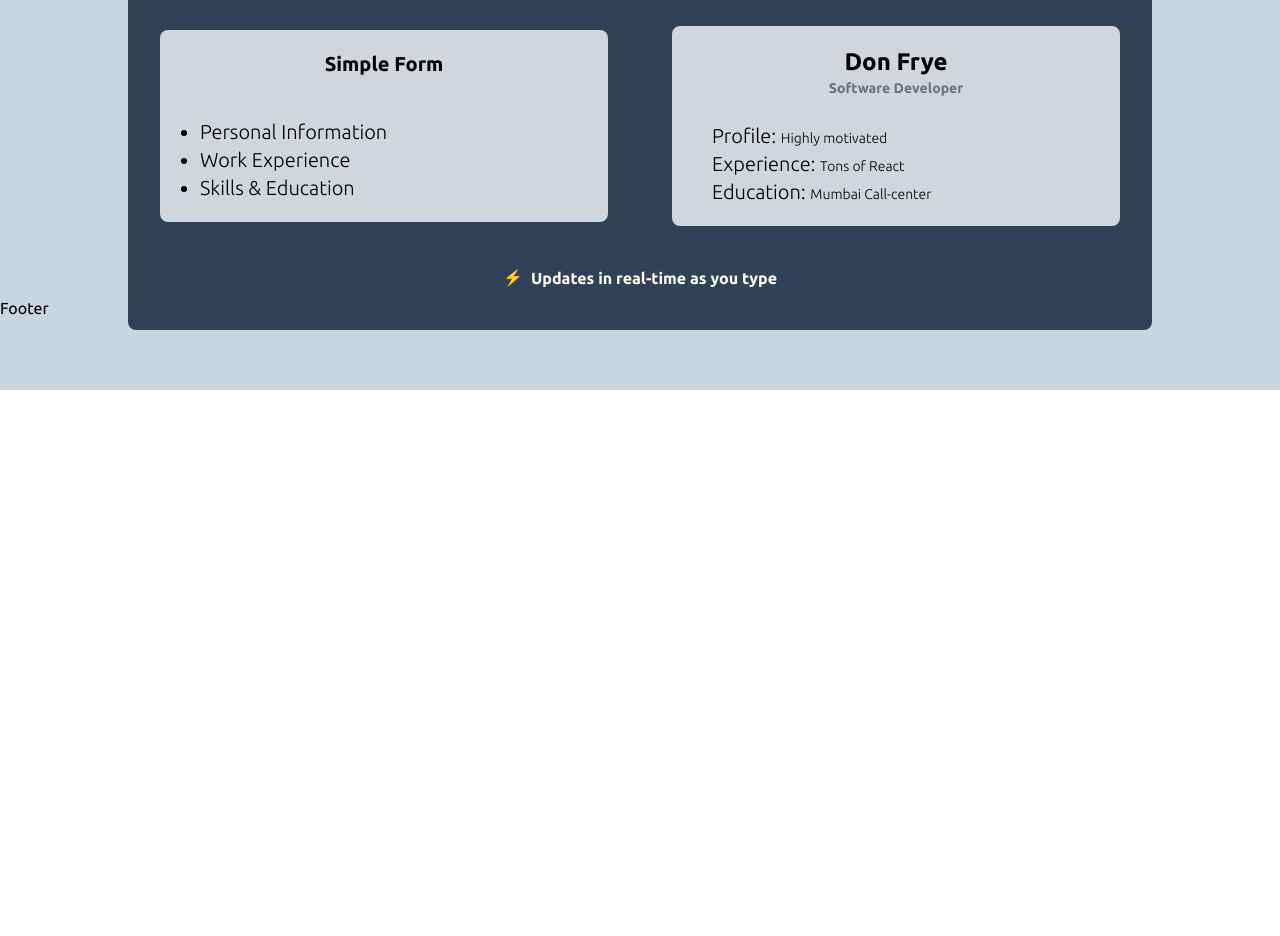
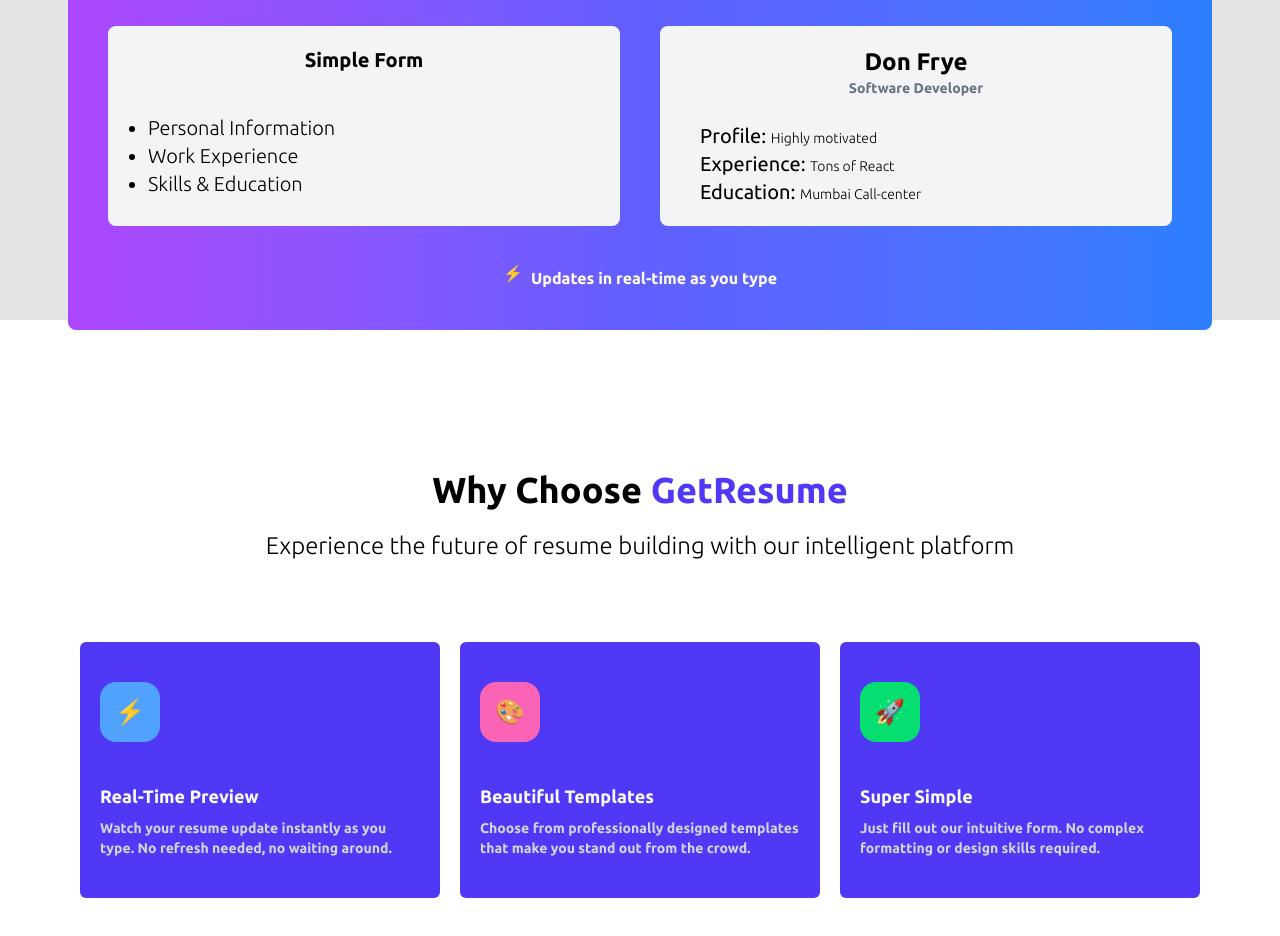
Before and after one commit to Kohize/GetResume, a React (Vite) app: page / in a window 1280 px wide. Shown: the part 480-1416 px from the top of the page. Before the commit the page ends 870 px from the top, so only its background shows below. Built offline with nearby package versions, Linux system fonts and the light colour scheme.

Commit message:
benefits

```diff
--- a/src/Pages/Home.jsx
+++ b/src/Pages/Home.jsx
@@ -1,10 +1,12 @@
 import React from 'react';
 import Hero from '../features/Hero/Hero';
+import Benefits from '../features/Benefits/Benefits';
 
 export default function Home() {
   return (
     <section>
       <Hero />
+      <Benefits />
     </section>
   );
 }
--- /dev/null
+++ b/src/components/Benefit/Benefit.jsx
@@ -0,0 +1,21 @@
+import React from 'react';
+
+export default function Benefit({ icon, title, description, color }) {
+  const iconBackgrounds = {
+    lightblue: 'bg-blue-400',
+    pink: 'bg-pink-400',
+    green: 'bg-green-400',
+  };
+
+  return (
+    <div className="bg-indigo-600 min-h-60 min-w-50 rounded-md py-10 px-5 hover:shadow-md :">
+      <div
+        className={`${iconBackgrounds[color]} max-w-15 min-h-15 rounded-2xl flex justify-center items-center mb-10`}>
+        <span className="text-2xl">{icon}</span>
+      </div>
+
+      <h3 className="font-bold text-lg text-zinc-50 mb-2">{title}</h3>
+      <p className="font-semibold text-sm text-gray-300">{description}</p>
+    </div>
+  );
+}
--- a/src/components/Header/Header.jsx
+++ b/src/components/Header/Header.jsx
@@ -1,14 +1,17 @@
 import React from 'react';
-import { Link, NavLink } from 'react-router';
+import { Link } from 'react-router';
 import Button from '../Button/Button';
 import NavLinkButton from '../NavLinkButton.jsx/NavLinkButton';
 
 export default function Header() {
   return (
-    <header className="p-5 flex justify-between bg-zinc-100  items-center">
+    <header className="p-5 flex justify-between bg-zinc-100 items-center">
       <Link>
-        <span className="font-bold text-slate-900 text-2xl">GetResume</span>
+        <span className="font-bold text-indigo-600 text-2xl hover:animate-pulse">
+          GetResume
+        </span>
       </Link>
+
       <nav className="flex gap-3">
         <NavLinkButton to={'/'}>Home</NavLinkButton>
         <NavLinkButton to={'about'}>About</NavLinkButton>
@@ -17,6 +20,7 @@ export default function Header() {
           Contacts
         </NavLinkButton>
       </nav>
+
       <div>
         <Button>Toggle Dark Mode</Button>
       </div>
--- a/src/components/Layout/Layout.jsx
+++ b/src/components/Layout/Layout.jsx
@@ -10,7 +10,7 @@ export default function Layout() {
       <main className="h-10 mb-auto">
         <Outlet></Outlet>
       </main>
-      <Footer></Footer>
+      {/* <Footer></Footer> */}
     </div>
   );
 }
--- a/src/features/Benefits/Benefits.jsx
+++ b/src/features/Benefits/Benefits.jsx
@@ -0,0 +1,41 @@
+import React from 'react';
+import Benefit from '../../components/Benefit/Benefit';
+
+export default function Benefits() {
+  return (
+    <section className="flex flex-col items-center p-20 bg-white">
+      <h2 className="font-semibold text-4xl mb-5">
+        Why Choose <span className="text-indigo-600">GetResume</span>
+      </h2>
+      <p className="font-light text-2xl mb-20">
+        Experience the future of resume building with our intelligent platform
+      </p>
+      <ul className="grid grid-cols-3 gap-5">
+        <Benefit
+          color={'lightblue'}
+          title={'Real-Time Preview'}
+          description={
+            'Watch your resume update instantly as you type. No refresh needed, no waiting around.'
+          }
+          icon={'⚡'}
+        />
+        <Benefit
+          color={'pink'}
+          title={'Beautiful Templates'}
+          description={
+            'Choose from professionally designed templates that make you stand out from the crowd.'
+          }
+          icon={'🎨'}
+        />
+        <Benefit
+          color={'green'}
+          title={'Super Simple'}
+          description={
+            'Just fill out our intuitive form. No complex formatting or design skills required.'
+          }
+          icon={'🚀'}
+        />
+      </ul>
+    </section>
+  );
+}
--- a/src/features/Hero/Hero.jsx
+++ b/src/features/Hero/Hero.jsx
@@ -4,11 +4,12 @@ import Showcase from '../Showcase/Showcase';
 
 export default function Hero() {
   return (
-    <section className="p-15 bg-slate-300 flex flex-col items-center">
+    <section className="p-15 bg-gradient-right flex flex-col items-center">
       <div>
         <div className="flex flex-col items-center justify-center gap-y-10 mb-15">
           <h1 className="text-5xl font-semibold">
-            Build Your <span className="text-6xl">Perfect Resume</span> in
+            Build Your{' '}
+            <span className="text-6xl text-indigo-600">Perfect Resume</span> in
             Minutes
           </h1>
           <p className="font-semibold text-center text-xl">
--- a/src/features/Showcase/Showcase.jsx
+++ b/src/features/Showcase/Showcase.jsx
@@ -2,9 +2,9 @@ import React from 'react';
 
 export default function Showcase() {
   return (
-    <div className="max-w-5xl">
-      <div className="grid grid-cols-2 justify-center bg-slate-700 p-10 items-center justify-items-center rounded-lg gap-x-20">
-        <div className="rounded-lg bg-gray-300 py-5 px-10 min-w-md text-lg min-h-md">
+    <div className="min-w-5xl">
+      <div className="grid grid-cols-2 justify-center bg-linear-to-r from-purple-500 via-indigo-500 to-blue-500 p-10 items-center justify-items-center rounded-lg gap-x-10">
+        <div className="rounded-lg bg-gray-100 py-5 px-10 min-w-lg text-lg min-h-50">
           <h3 className="font-bold text-center mb-10 text-xl">Simple Form</h3>
           <ul className="list-disc">
             <li className="font-extralight text-xl">Personal Information</li>
@@ -12,7 +12,7 @@ export default function Showcase() {
             <li className="font-extralight text-xl">Skills & Education</li>
           </ul>
         </div>
-        <div className="rounded-lg bg-gray-300 py-5 px-10 min-w-md min-h-lg text-md">
+        <div className="rounded-lg bg-gray-100 py-5 px-10 min-w-lg min-h-50 text-md">
           <div className="flex flex-col items-center">
             <h3 className="font-bold text-2xl">Don Frye</h3>
             <p className="font-semibold text-sm text-gray-500">
@@ -21,14 +21,19 @@ export default function Showcase() {
           </div>
           <br />
           <ul>
-            <li className="font-extralight text-xl">
-              Profile: <span className="text-sm">Highly motivated</span>
+            <li className=" text-xl">
+              Profile:{' '}
+              <span className="text-sm font-extralight">Highly motivated</span>
             </li>
-            <li className="font-extralight text-xl">
-              Experience: <span className="text-sm">Tons of React</span>
+            <li className=" text-xl">
+              Experience:{' '}
+              <span className="text-sm font-extralight">Tons of React</span>
             </li>
-            <li className="font-extralight text-xl">
-              Education: <span className="text-sm">Mumbai Call-center</span>
+            <li className=" text-xl">
+              Education:{' '}
+              <span className="text-sm font-extralight">
+                Mumbai Call-center
+              </span>
             </li>
           </ul>
         </div>
```
